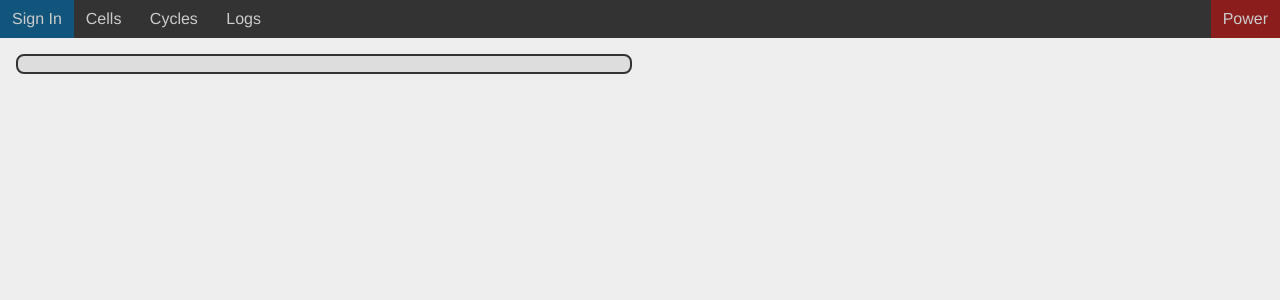
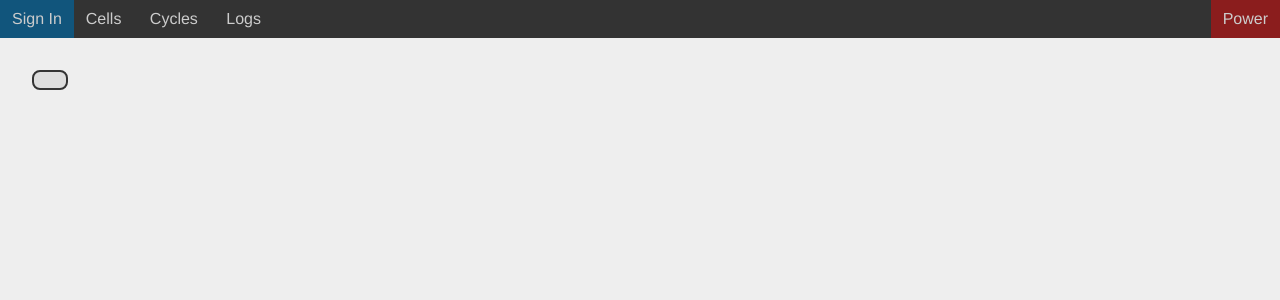
Before and after one commit to cvanesse/AnodizationStation, a Flask app: template app/templates/cellcontrol.html in a window 1280 px wide. Shown: the part 101-401 px from the top of the page. Run offline with Flask 2, Linux system fonts and the light colour scheme; the template is opened without the code that fills it: most values are stand-ins (such as "Sample title", 1, 10 or a date in 2020); parts of the project's set-up code (start-up, migrations or seed data) failed here and were passed over.

Commit message:
Changed frontend cellbox implementation

```diff
--- a/app/static/styles/cellcontrol.css
+++ b/app/static/styles/cellcontrol.css
@@ -1,38 +1,15 @@
-.cell-grid {
-    display: grid;
-    grid-template-columns: 50% 50%;
-}
-
-.cell-box-left {
-    grid-column-start: 1;
-    grid-column-end: 2;
-
+.cell-box {
+    display: inline-block;
     background-color: #ddd;
     padding: 0 1em 1em 1em;
-    margin: 0 0.5em 0 0;
+    margin: 1em;
     border: 2px solid #333;
     border-radius: 8px;
+    width: max-content;
     box-sizing: border-box;
 }
 
-.cell-box-left h1, .cell-box-left h2, .cell-box-left h3{
+.cell-box h1, .cell-box h2, .cell-box h3{
     padding: 1em 1em;
     text-align: center;
 }
-
-.cell-box-right {
-    grid-column-start: 2;
-    grid-column-end: 3;
-
-    background-color: #ddd;
-    padding: 0 1em 1em 1em;
-    margin: 0 0 0 0.5em;
-    border: 2px solid #333;
-    border-radius: 8px;
-    box-sizing: border-box;
-}
-
-.cell-box-right h1, .cell-box-right h2, .cell-box-right h3{
-    padding: 1em 1em;
-    text-align: center;
-}
--- a/app/static/styles/forms.css
+++ b/app/static/styles/forms.css
@@ -34,6 +34,12 @@
     padding: 8px 16px;
 }
 
+.form-element input[type=file]{
+    float: right;
+    width: auto;
+    padding: 8px 16px
+}
+
 input[type=checkbox]{
     margin: 8px 0;
 }
--- a/app/templates/cellbox.html
+++ b/app/templates/cellbox.html
@@ -27,7 +27,7 @@
     </div>
 {% endmacro %}
 
-<h2>Cell #{{ cell_id }}</h2>
+<h2>Cell #{{ cell_id + 1 }}</h2>
 <hr>
 {% if cell_handler.cell_process.is_alive() %}
     {{ cell_running(cell_id, cell_config, cell_handler) }}
--- a/app/templates/cellcontrol.html
+++ b/app/templates/cellcontrol.html
@@ -17,16 +17,8 @@
         type="text/css"
         href="{{ url_for('static', filename='styles/forms.css') }}" />
 
-    <div class="cell-grid">
-        {% for cid in range(cell_config|length) %}
-            {% if (cid % 2 == 0) %}
-            <div class="cell-box-left" id="cellbox_{{ cid }}">
-            </div>
-            {% else %}
-            <div class="cell-box-right" id="cellbox_{{ cid }}">
-            </div>
-            {% endif %}
-
-        {% endfor %}
-    </div>
+    {% for cid in range(cell_config|length) %}
+        <div class="cell-box" id="cellbox_{{ cid }}">
+        </div>
+    {% endfor %}
 {% endblock %}
--- a/app/templates/cycles.html
+++ b/app/templates/cycles.html
@@ -13,7 +13,7 @@
                 {{ form.hidden_tag() }}
 
                 <div class="form-element">{{ form.cyclefile.label }} {{ form.cyclefile() }}</div>
-
+                <div class="floatclear"></div>
                 <div class="form-element">{{ form.submit() }}</div>
             </form>
         </div>
```
